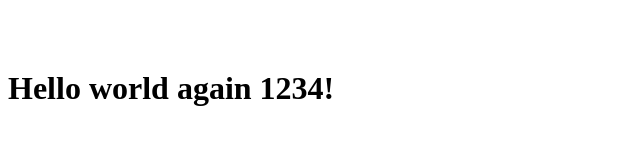
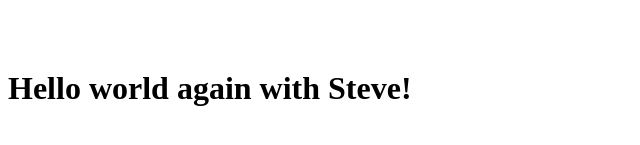
Before and after one commit to ranaictiu/nutrientdemo, a website: page index.html in a window 1280 px wide. Shown: the part 459-604 px from the top of the page, without its empty margins (0-640 px from the left). Drawn offline with Linux system fonts and the light colour scheme.

Commit message:
Update index.html

```diff
--- a/index.html
+++ b/index.html
@@ -6,7 +6,7 @@
   <body>
     <div id="nutrient" style="width: 100%; height: calc(100vh - 300px);"></div>
     <!-- <script src="index.js"></script> -->
-     <h1>Hello world again 1234!</h1>
+     <h1>Hello world again with Steve!</h1>
   </body>
 
 </html>
```
